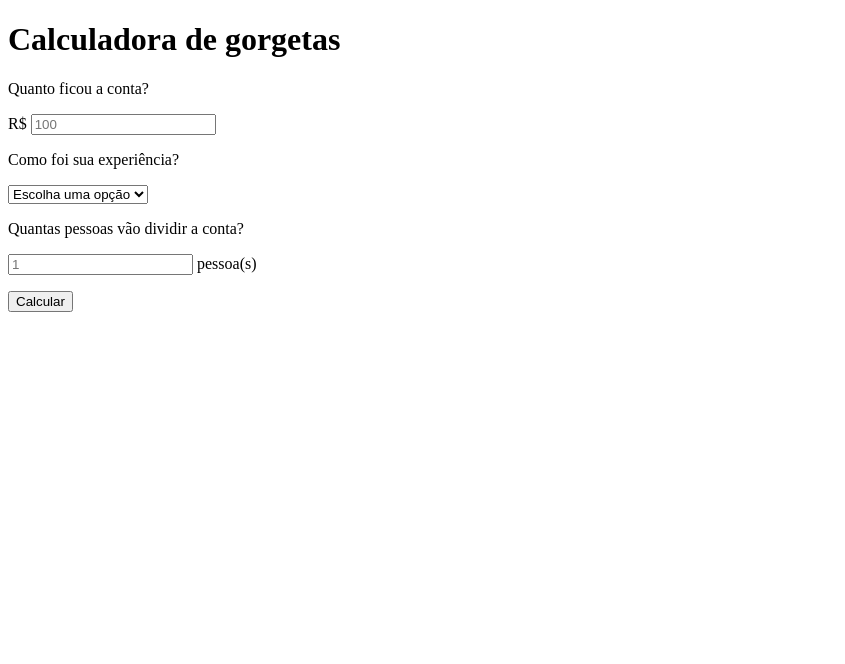
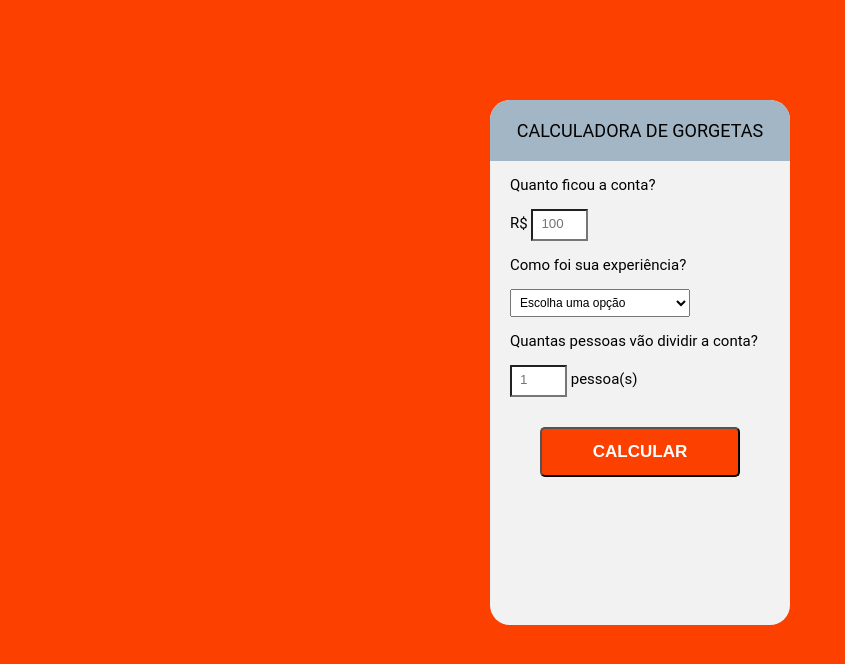
Before and after one commit to carlosvcerqueira/calculadora-de-gorgeta.io, a plain HTML site: page index.html in a window 1280 px wide. Shown: the whole page, without its empty margins (0-845 px from the left). Drawn offline with Linux system fonts and the light colour scheme.

Commit message:
modificacoes (#1)

```diff
--- a/index.html
+++ b/index.html
@@ -5,25 +5,28 @@
     <meta charset="UTF-8">
     <meta http-equiv="X-UA-Compatible" content="IE=edge">
     <meta name="viewport" content="width=device-width, initial-scale=1.0">
+    <link rel="stylesheet" href="style.css">
     <title>Calculadora de Gorgetas</title>
+
 </head>
 <body>
+    <div id="container">
         <div>
-        <h1>Calculadora de gorgetas</h1>
+            <h1 class="title">Calculadora de gorgetas</h1>
         </div>
         <div>
-        <form>
+            <form class="tipsForm">
                 <label for="bill">
                     <p>Quanto ficou a conta?</p>
                 </label>
                 <p>
-                R$ <input type="number" placeholder="100" name="bill" id="bill"/>
+                    R$ <input type="number" placeholder="100" name="bill" id="bill" class="formInput"/>
                 </p>
                 <label for="serviceQual">
                     <p>Como foi sua experiência?</p>
                 </label>
                 <p>
-                <select name="serviceQual" id="serviceQual">
+                    <select name="serviceQual" id="serviceQual" class="formSelect">
                         <option disabled selected value="0">Escolha uma opção</option>
                         <option value="0.3">30% - Incrível</option>
                         <option value="0.2">20% - Boa</option>
@@ -36,10 +39,11 @@
                     <p>Quantas pessoas vão dividir a conta?</p>
                 </label>
                 <p>
-                <input type="number" placeholder="1" name="people" id="people"> pessoa(s)
+                    <input type="number" placeholder="1" name="people" id="people" class="formInput"> pessoa(s)
                 </p>
-            <button type="submit">Calcular</button>
+                <button type="submit" class="formSubmit">Calcular</button>
             </form>
+        </div>
     </div>
 </body>
 </html>
--- /dev/null
+++ b/style.css
@@ -0,0 +1,67 @@
+:root {
+    --primary-color: rgb(252, 64, 0);
+    --secondary-color: rgb(163, 182, 197);
+    --tertiary-color: rgb(0, 0, 0);
+}
+
+body {
+    background-color: var(--primary-color);
+    font-size: 15px;
+    font-family: 'Roboto', sans-serif;
+}
+
+#container {
+    height: 525px;
+    width: 300px;
+    margin: 100px auto;
+    background: #f2f2f2;
+    /*box-shadow: 5px 5px 5px var(--tertiary-color);*/
+    border-radius: 20px;
+}
+
+.title {
+    background: var(--secondary-color);
+    color: var(--tertiary-color);
+    padding: 20px;
+    text-transform: uppercase;
+    font-size: 18px;
+    font-weight: normal;
+    border-top-left-radius: 20px;
+    border-top-right-radius: 20px;
+    text-align: center;
+}
+
+.tipsForm {
+    padding-left: 20px;
+    padding-right: 20px;
+}
+
+.formInput {
+    background-color: white;
+    width: 40px;
+    padding: 5px 5px 8px 8px;
+}
+
+.formInput:focus {
+    border: 3px solid var(--primary-color);
+    outline: none;
+}
+
+.formSelect {
+    width: 180px;
+    padding: 5px;
+    font-size: 12px;
+}
+
+.formSubmit {
+    text-transform: uppercase;
+    font-weight: bold;
+    display: block;
+    margin: 30px auto;
+    background: var(--primary-color);
+    border-radius: 5px;
+    width: 200px;
+    height: 50px;
+    font-size: 17px;
+    color: white;
+}
```
Lines whose indentation alone changed are shown as unchanged.
